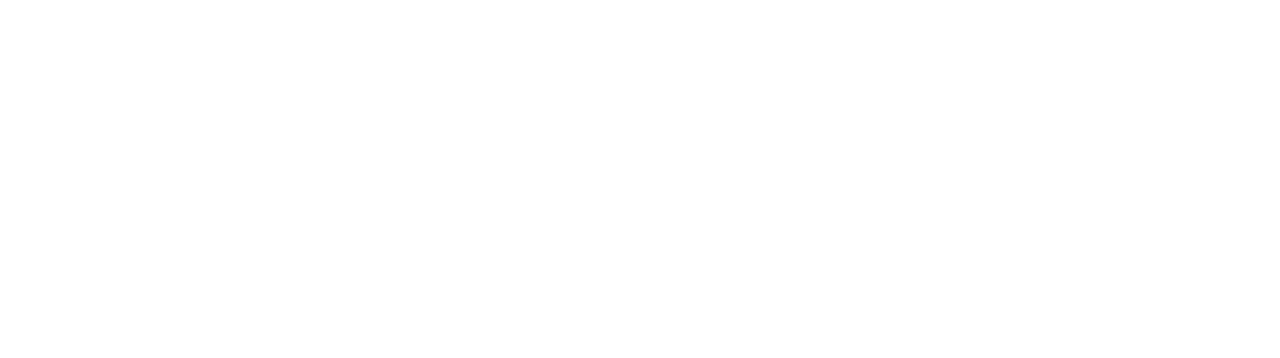
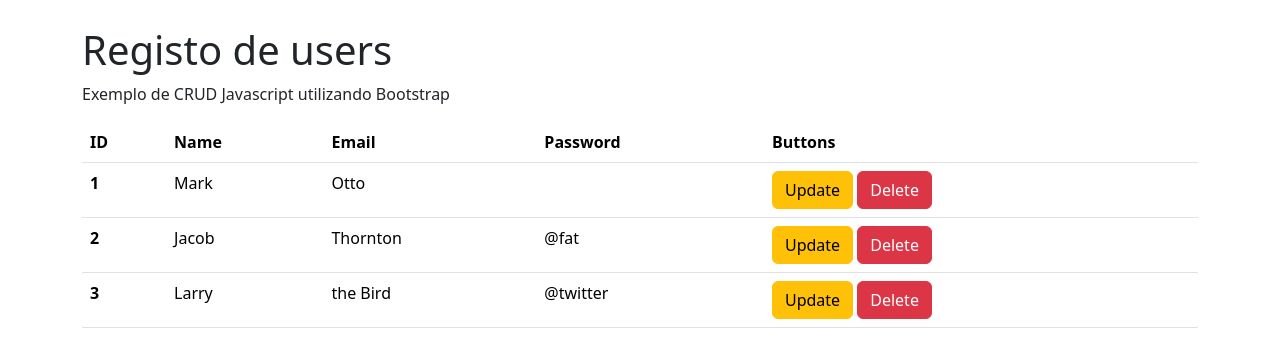
Before and after one commit to henriqueolivgp/SistemaCRUD, a plain HTML site: page Index.html in a window 1280 px wide. Drawn offline with nearby package versions, Linux system fonts and the light colour scheme.

Commit message:
all changes

```diff
--- a/Css/Index.css
+++ b/Css/Index.css
@@ -0,0 +1,4 @@
+.container{
+    margin-top: 2%;
+    align-content: center;
+}
--- a/Index.html
+++ b/Index.html
@@ -4,9 +4,62 @@
     <meta charset="UTF-8">
     <meta http-equiv="X-UA-Compatible" content="IE=edge">
     <meta name="viewport" content="width=device-width, initial-scale=1.0">
-    <title>Document</title>
+    <link rel="stylesheet" href="./Css/Index.css">
+    <link href="https://cdn.jsdelivr.net/npm/bootstrap@5.3.0-alpha3/dist/css/bootstrap.min.css" rel="stylesheet" integrity="sha384-KK94CHFLLe+nY2dmCWGMq91rCGa5gtU4mk92HdvYe+M/SXH301p5ILy+dN9+nJOZ" crossorigin="anonymous">
+    <title>Boostrap</title>
 </head>
-<main>
+<body>
+    <div class="container">
+        <div class="text-box">
+            <h1>Registo de users</h1>
+            <p>Exemplo de CRUD Javascript utilizando Bootstrap</p>
+        </div>
+        <table class="table">
+          <thead>
+            <tr>
+              <th scope="col">ID</th>
+              <th scope="col">Name</th>
+              <th scope="col">Email</th>
+              <th scope="col">Password</th>
+              <th scope="col"> Buttons</th>
+            </tr>
+          </thead>
+          <tbody>
+            <tr>
+              <th scope="row">1</th>
+              <td>Mark</td>
+              <td>Otto</td>
+              <td></td>
+              <td>
+                <a href="#"><button type="button" class="btn btn-warning">Update</button></a>
+                <a href="#"><button type="button" class="btn btn-danger">Delete</button></a>
+              </td>
+            </tr>
+            <tr>
+              <th scope="row">2</th>
+              <td>Jacob</td>
+              <td>Thornton</td>
+              <td>@fat</td>
+              <td>
+                <a href="#"><button type="button" class="btn btn-warning">Update</button></a>
+                <a href="#"><button type="button" class="btn btn-danger">Delete</button></a>
+              </td>
+            </tr>
+            <tr>
+              <th scope="row">3</th>
+              <td>Larry</td>
+              <td>the Bird</td>
+              <td>@twitter</td>
+              <td>
+                <a href="#"><button type="button" class="btn btn-warning">Update</button></a>
+                <a href="#"><button type="button" class="btn btn-danger">Delete</button></a>
+              </td>
+            </tr>
+          </tbody>
+        </table>
 
-</main>
+    </div>
+
+<script src="https://cdn.jsdelivr.net/npm/bootstrap@5.3.0-alpha3/dist/js/bootstrap.bundle.min.js" integrity="sha384-ENjdO4Dr2bkBIFxQpeoTz1HIcje39Wm4jDKdf19U8gI4ddQ3GYNS7NTKfAdVQSZe" crossorigin="anonymous"></script>
+</body>
 </html>
```
